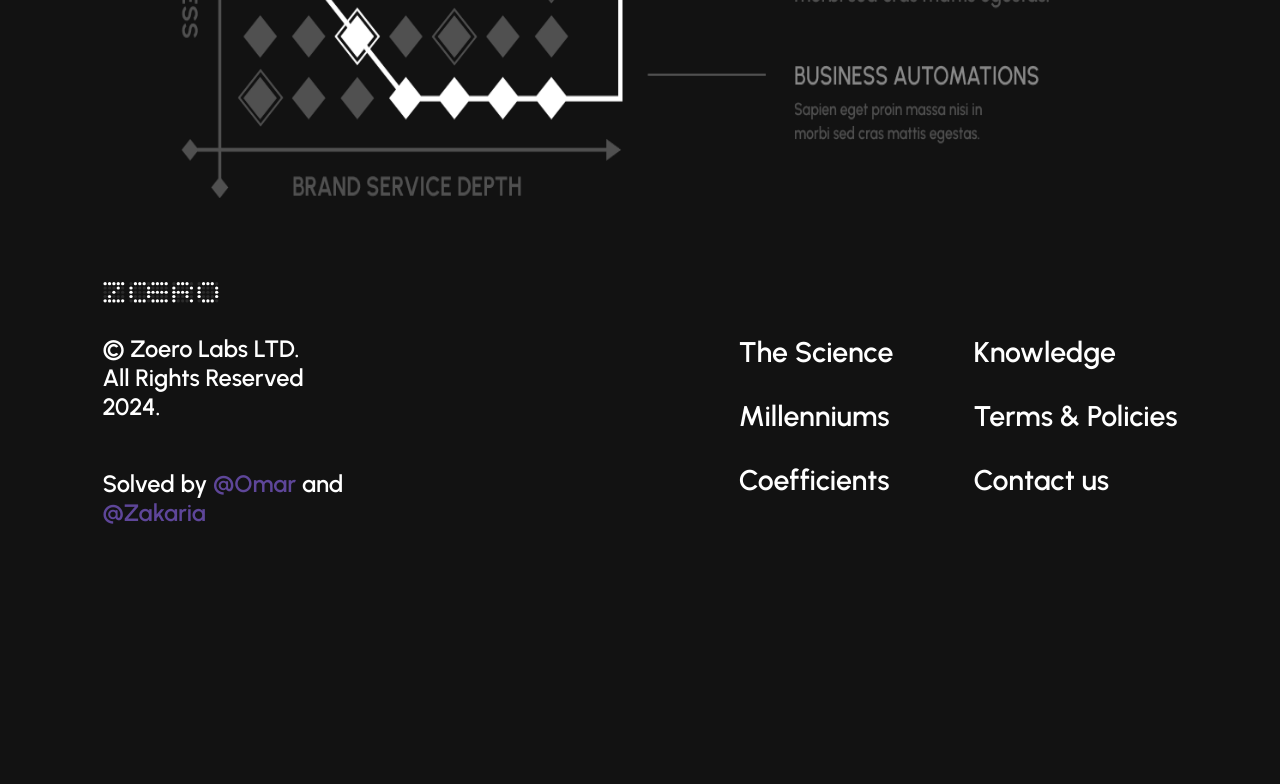
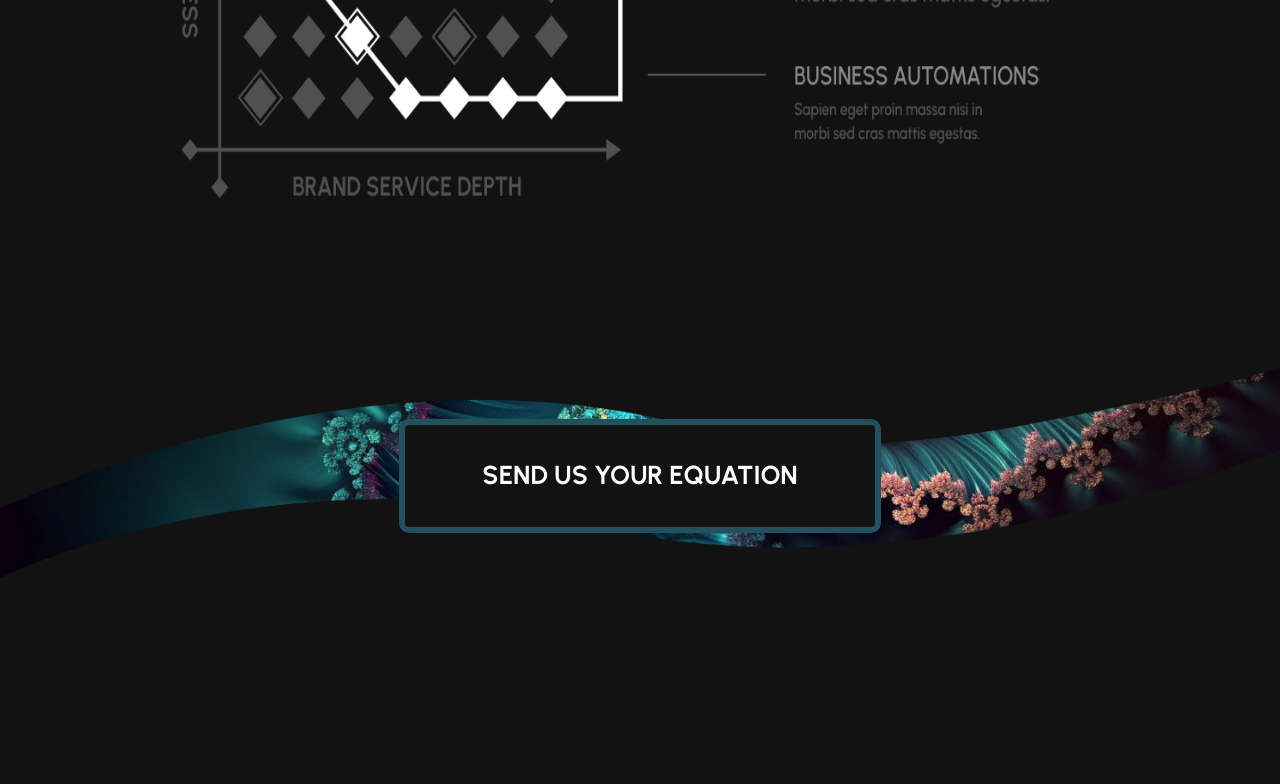
Before and after one commit to ivantrejoc/zoerowebsite, a React (Vite) app: page /contact in a window 1280 px wide. Shown: the part 1496-2280 px from the top of the page. Before the commit the page ends 2072 px from the top, so only its background shows below. Built offline with nearby package versions, Linux system fonts and the light colour scheme.

Commit message:
submit-button-area

```diff
--- a/src/pages/Contact.jsx
+++ b/src/pages/Contact.jsx
@@ -1,7 +1,8 @@
-import { Box, Typography, Grid, TextField } from "@mui/material";
+import { Box, Typography, Grid, TextField, Button } from "@mui/material";
 import { useTheme } from "@mui/material/styles";
 import CheckIcon from "@mui/icons-material/Check";
 import coefficientsImage from "../assets/img/coefficients-image.png";
+import buttonBackground from "../assets/img/vector-104-stroke.png"
 const Contact = () => {
   const theme = useTheme();
 
@@ -72,7 +73,8 @@ const Contact = () => {
           width: "100%",
           overflowX: "0px",
           height: "140vh",
-          maxHeight: "140vh"
+          maxHeight: "140vh",
+          marginBottom: 10
         }}
       >
         <Box
@@ -88,7 +90,7 @@ const Contact = () => {
           }}
         >
           <Box
-            id="title-two-container"
+            id="title-container"
             sx={{
               display: "flex",
               justifyContent: "start",
@@ -281,7 +283,7 @@ const Contact = () => {
             </Grid>
           </Grid>
           <Box
-            id="title-container"
+            id="title-two-container"
             sx={{
               display: "flex",
               justifyContent: "start",
@@ -320,6 +322,26 @@ const Contact = () => {
 
         </Box>
       </Box>
+      <Box
+        id="button-container"
+        sx={{
+          display: "flex",
+          justifyContent: "center",
+          alignItems: "center",
+          flexDirection: "column",
+          position: "relative",
+          backgroundImage: `url(${buttonBackground})`,
+          backgroundSize: "100%",
+          backgroundRepeat: "no-repeat",
+          backgroundPosition: "center",
+          paddingTop: "2vh",
+          width: "100vw",
+          height: "33vh",
+          marginBottom: "20vh"
+        }}
+      >
+        <Button>SEND US YOUR EQUATION</Button>
+      </Box>
     </Box>
   );
 };
```
